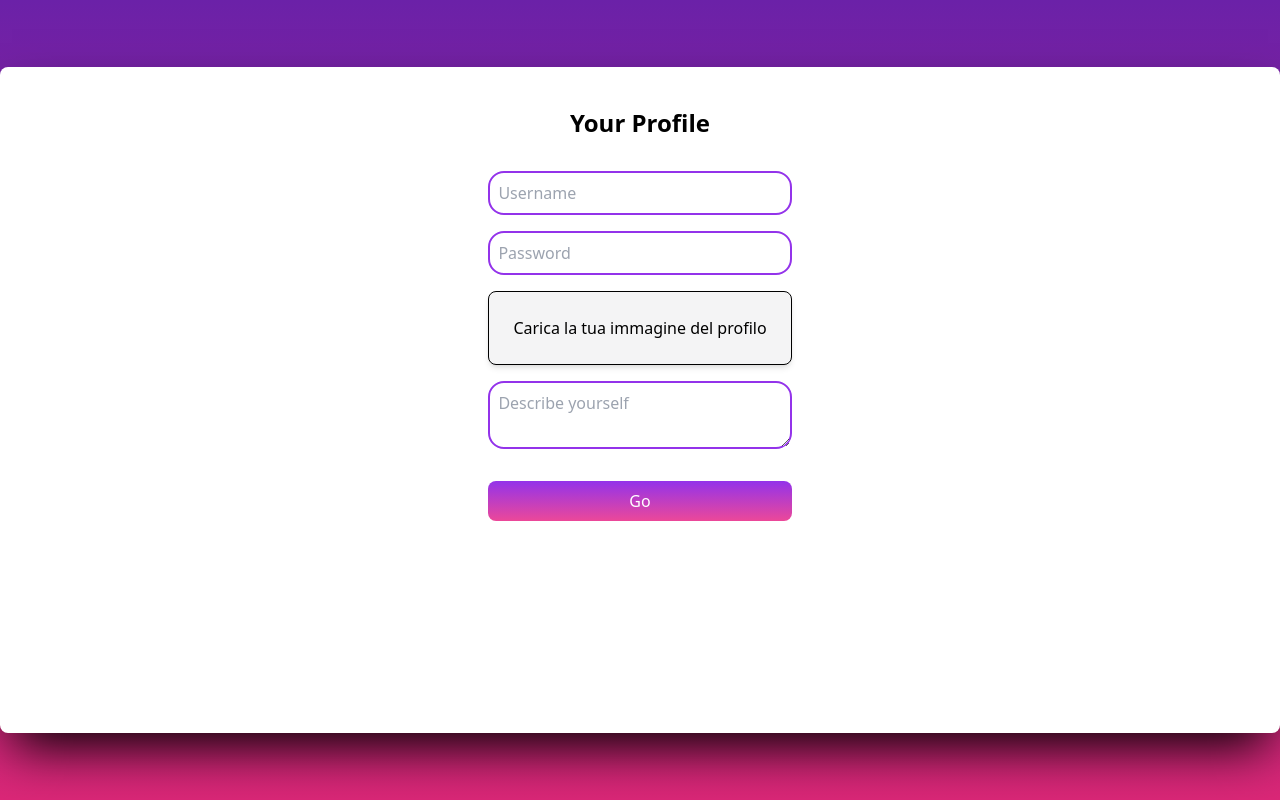
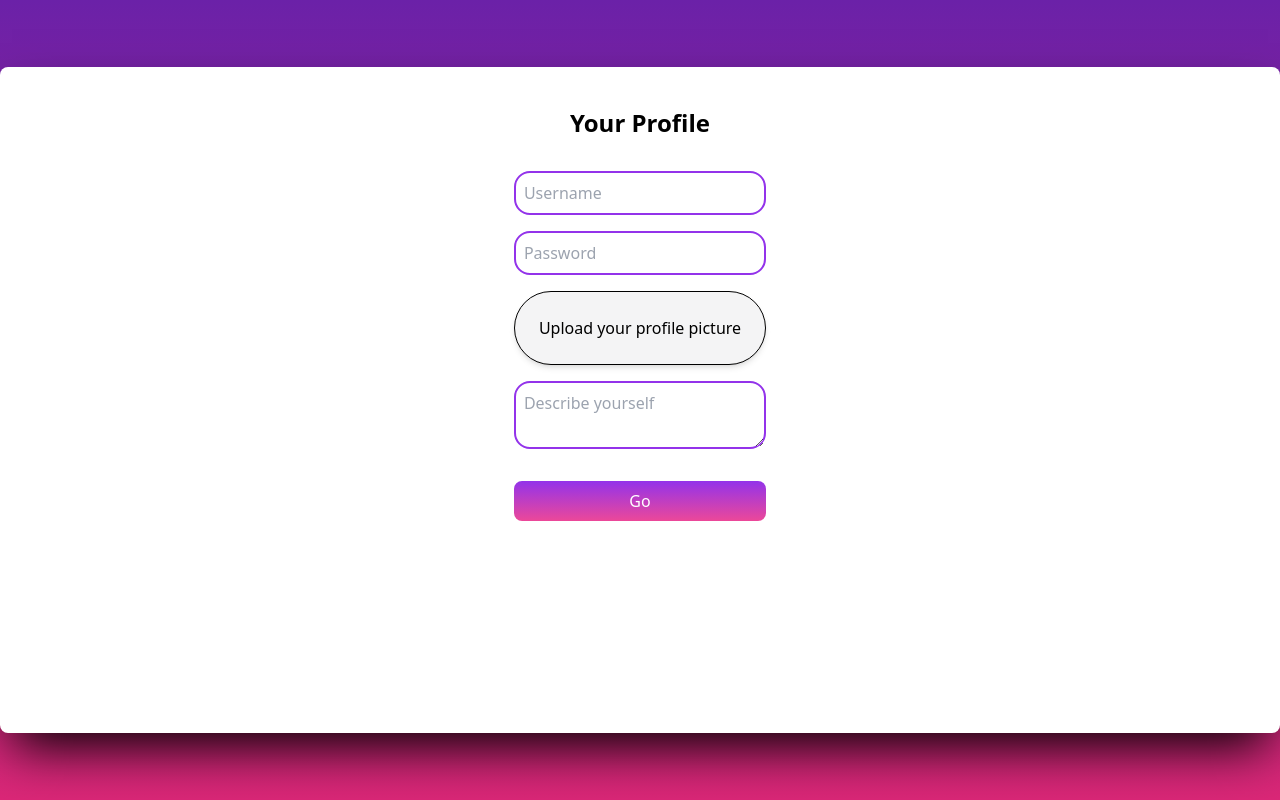
Before and after one commit to Mariowebcs/Develhope-Progetto-Finale, a React (Create React App) app in the folder eveny/: page /step3 in a window 1280 px wide. Built offline with nearby package versions, Linux system fonts and the light colour scheme.

Commit message:
update text in Step 3

```diff
--- a/eveny/src/pages/components/Step3.js
+++ b/eveny/src/pages/components/Step3.js
@@ -64,9 +64,9 @@ const Step3 = () => {
           />
           <label
             htmlFor="image"
-            className="bg-zinc-100 border border-black rounded-lg shadow-md flex flex-col justify-center items-center p-6 hover:cursor-pointer"
+            className="bg-zinc-100 border border-black rounded-full shadow-md flex flex-col justify-center items-center p-6 hover:cursor-pointer"
           >
-            Carica la tua immagine del profilo
+            Upload your profile picture
           </label>
           <input
             type="file"
```
